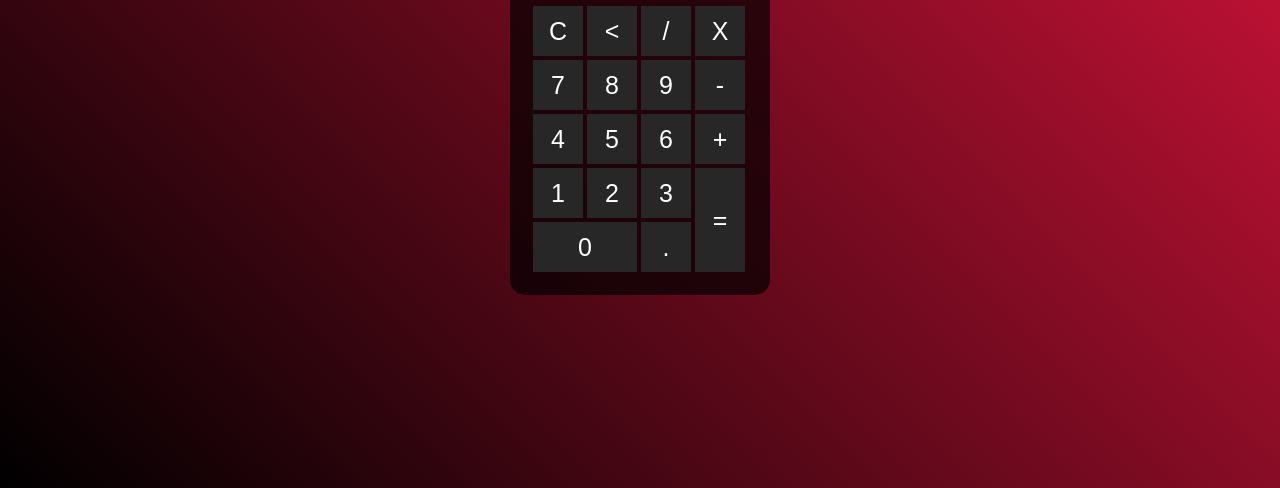
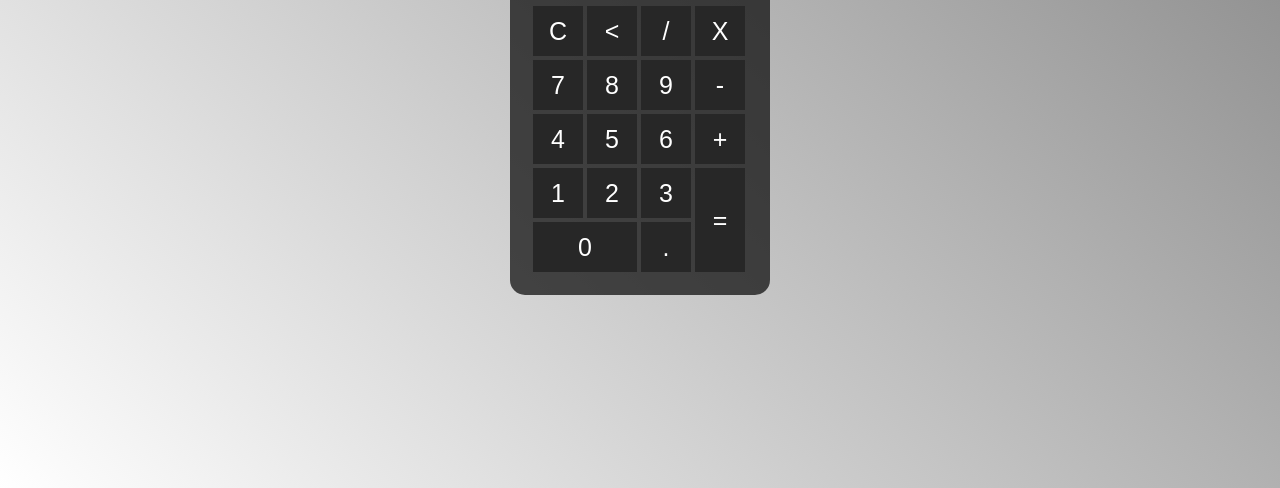
Before and after one commit to Markfgui675/Calculadora, a plain HTML site: page index.html in a window 1280 px wide. Shown: the part 312-800 px from the top of the page. Drawn offline with Linux system fonts and the light colour scheme.

Commit message:
Update style.css

```diff
--- a/style.css
+++ b/style.css
@@ -5,7 +5,7 @@
     padding: 0;
 }
 .fundo{
-    background-image: linear-gradient(45deg, black, crimson);
+    background-image: linear-gradient(45deg, white, gray);
     height: 100vh;
     color: white;
     font-family: Arial, Helvetica, sans-serif;
```
